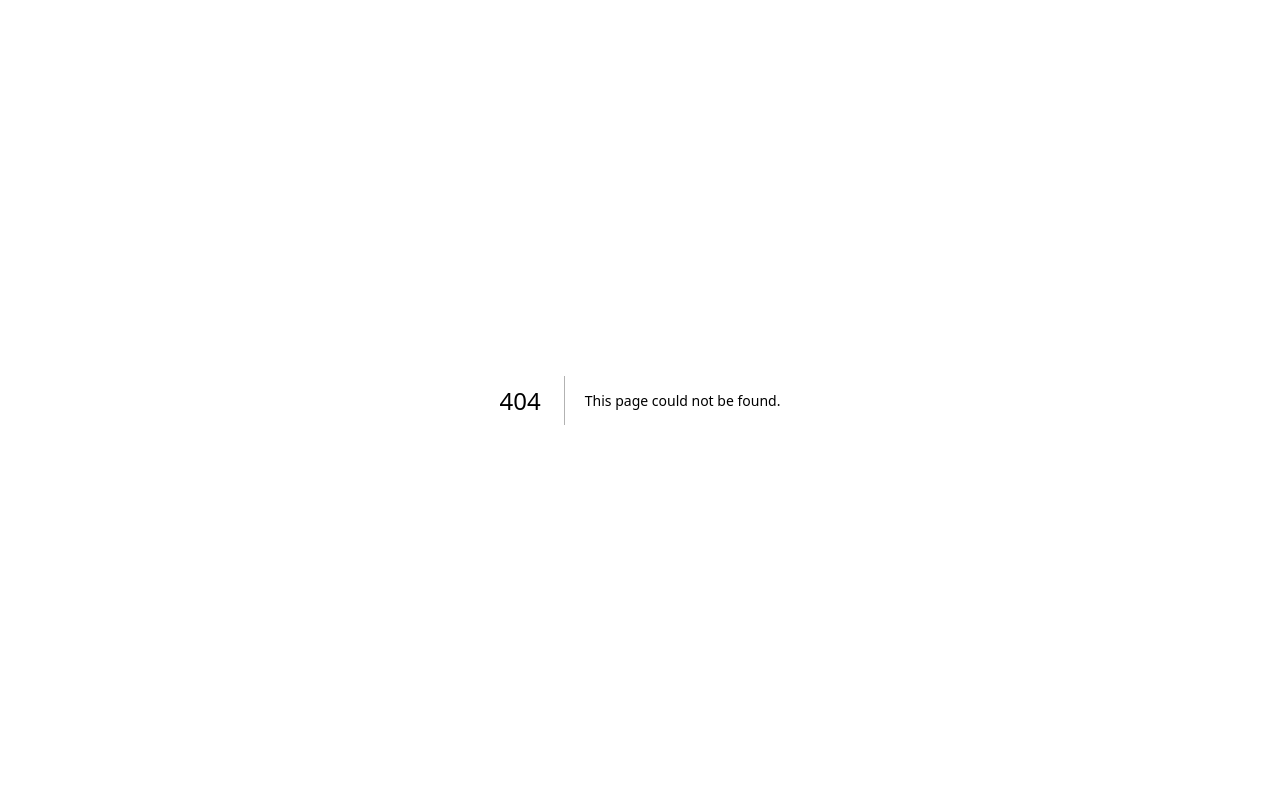
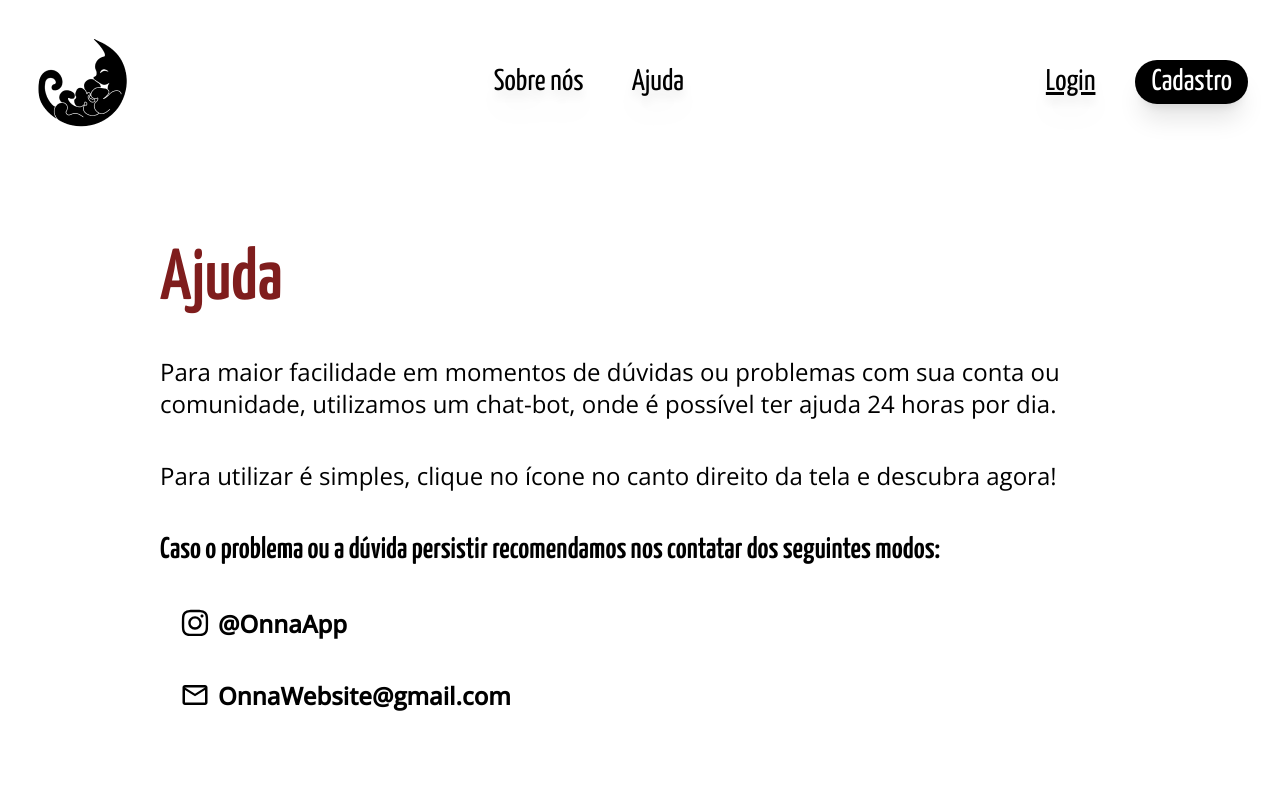
Before and after one commit to bbayerdev/onna-web, a Next.js app: page /ajuda in a window 1280 px wide. Before the commit this address had no page. Shown: the top 800 px of the page. Built offline with nearby package versions, Linux system fonts and the light colour scheme.

Commit message:
page sobre e ajuda 1.1

```diff
--- /dev/null
+++ b/app/ajuda/page.tsx
@@ -0,0 +1,32 @@
+
+import React from 'react'
+import Header from '../components/home/header'
+import { FaInstagram } from "react-icons/fa6";
+import { MdOutlineMailOutline } from "react-icons/md";
+import Footer from '../components/home/footer';
+
+const Ajuda = () => {
+    return (
+        <main>
+            <Header />
+            <section className='py-20 flex flex-col justify-center w-3/4 m-auto space-y-10'>
+                <h1 className='text-7xl font-bold text-red-900'>Ajuda</h1>
+                <p className='font-opensans text-2xl'>Para maior facilidade em momentos de dúvidas ou problemas com sua conta ou comunidade, utilizamos um chat-bot, onde é possível ter ajuda 24 horas por dia.</p>
+                <p className='font-opensans text-2xl'>Para utilizar é simples, clique no ícone no canto direito da tela e descubra agora!</p>
+                <p className='font-bold text-3xl'>Caso o problema ou a dúvida persistir recomendamos nos contatar dos seguintes modos:</p>
+
+                <div className='flex flex-row gap-2 pl-5'>
+                    <a href=""><FaInstagram size={30} /></a><p className='font-opensans text-2xl font-bold'> @OnnaApp</p>
+                </div>
+                <div className='flex flex-row gap-2  pl-5'>
+                    <a href=""><MdOutlineMailOutline size={30} /> </a> <p className='font-opensans text-2xl font-bold'>OnnaWebsite@gmail.com</p>
+                </div>
+
+
+            </section>
+            <Footer/>
+        </main>
+    )
+}
+
+export default Ajuda
--- a/app/components/home/footer.tsx
+++ b/app/components/home/footer.tsx
@@ -3,6 +3,7 @@ import InstaIco from './images/instaIco'
 import TtIco from './images/ttIco'
 import GitIco from './images/gitIco'
 import LinkIco from './images/linkIco'
+
 
 const Footer = () => {
   return (
--- a/app/components/home/header.tsx
+++ b/app/components/home/header.tsx
@@ -11,7 +11,7 @@ const Header = () => {
             </Link>
             <div className='flex flex-row gap-12 max-md:gap-6'>
                 <Link href='/sobre' className='max-md:text-2xl text-3xl drop-shadow-xl hover:font-medium hover:underline'>Sobre nós</Link>
-                <button className='max-md:text-2xl text-3xl drop-shadow-xl hover:font-medium hover:underline'>Ajuda</button>
+                <Link href='/ajuda' className='max-md:text-2xl text-3xl drop-shadow-xl hover:font-medium hover:underline'>Ajuda</Link>
             </div>
             <div className='flex flex-row gap-10 max-md:gap-5'>
                 <Link href='/login' className='max-md:text-2xl mt-1 text-3xl underline drop-shadow-xl hover:font-medium'>Login</Link>
--- /dev/null
+++ b/app/components/sobre/sectionMetas.tsx
@@ -0,0 +1,31 @@
+
+import React from 'react'
+import CardMetas from './cardMetas'
+
+const SectionMetas = () => {
+    return (
+        <section className='flex flex-col w-4/5 justify-center space-y-12 m-auto mt-24'>
+            <h1 className='text-7xl text-red-900 font-bold text-center'>Metas</h1>
+
+            <div className='w-full h-[320px] border-black flex flex-row space-x-12 justify-center'>
+                <CardMetas
+                    titulo='Aumentar o engajamento do usuário'
+                    meta='Aumentar o número de usuárias ativas em nossa plataforma'
+                />
+
+                <CardMetas
+                    titulo='Melhorar a acessibilidade'
+                    meta='Plataforma mais acessível e fácil de usar para mulheres de todas as origens e níveis de experiência'
+                />
+
+                <CardMetas
+                    titulo='Atualizar regularmente os conteúdos'
+                    meta='Garantindo que nossas usuárias tenham acesso a conteúdos precisos e úteis em sua jornada de cuidados com a saúde'
+                />
+            </div>
+
+        </section>
+    )
+}
+
+export default SectionMetas
--- a/app/sobre/page.tsx
+++ b/app/sobre/page.tsx
@@ -1,7 +1,7 @@
 import React from 'react'
 import Header from '../components/home/header'
-import CardMetas from '../components/sobre/cardMetas'
 import Footer from '../components/home/footer'
+import SectionMetas from '../components/sobre/sectionMetas'
 import Mascote from '../components/sobre/imgs/mascote'
 
 const Sobre = () => {
@@ -27,26 +27,20 @@ const Sobre = () => {
           </div>
         </section>
 
-        <section className='flex flex-col w-4/5 justify-center space-y-12 m-auto mt-24'>
-          <h1 className='text-7xl text-red-900 font-bold text-center'>Metas</h1>
+        <SectionMetas />
 
-          <div className='w-full h-[320px] border-black flex flex-row space-x-12 justify-center'>
-            <CardMetas
-              titulo='Aumentar o engajamento do usuário'
-              meta='Aumentar o número de usuárias ativas em nossa plataforma'
-            />
-
-            <CardMetas
-              titulo='Melhorar a acessibilidade'
-              meta='Plataforma mais acessível e fácil de usar para mulheres de todas as origens e níveis de experiência'
-            />
-
-            <CardMetas
-              titulo='Atualizar regularmente os conteúdos'
-              meta='Garantindo que nossas usuárias tenham acesso a conteúdos precisos e úteis em sua jornada de cuidados com a saúde'
-            />
+        <section className='flex flex-col justify-center m-auto w-3/4'>
+          <h1 className='text-7xl font-bold text-red-900'>Conheça nosso mascote</h1>
+          <div className='flex flex-row items-center m-auto mt-12'>
+            <div className='w-full'>
+              <Mascote />
+            </div>
+            <div className='space-y-10'>
+              <h1 className='font-bold text-4xl'>Nosso adorável mascote felino!</h1>
+              <p className='font-opensans text-2xl'>Este simpático gato é o símbolo de conforto e companheirismo aqui no ONNA</p>
+              <p className='font-opensans text-2xl'>Sua presença amigável é uma lembrança de que nossas usuárias nunca estão sozinhas!</p>
+            </div>
           </div>
-
         </section>
 
       </main>
```
Also changed, not shown: package.json (+4 -3 lines), 1 other file (tests, documents, lock files or other folders).
